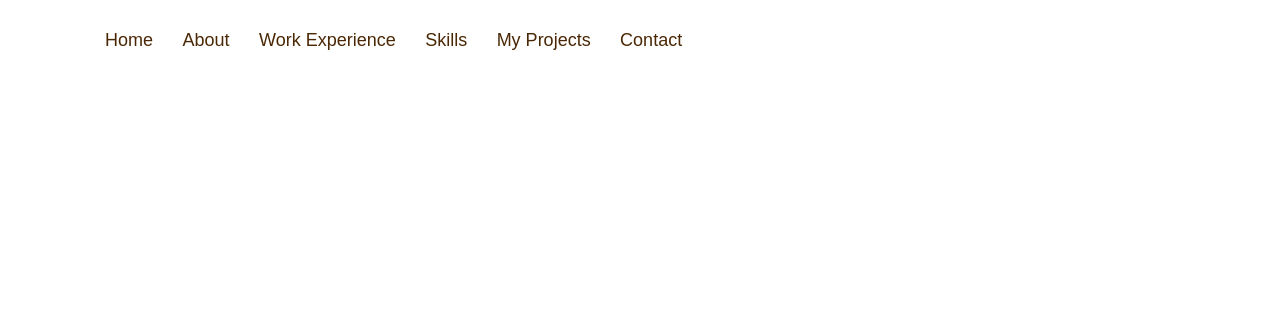
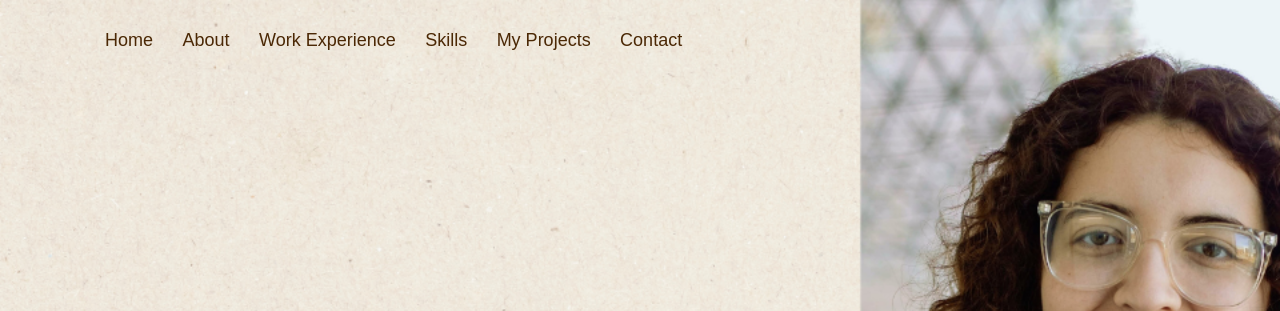
Before and after one commit to ChristalShaner/ChristalShaner.io, a plain HTML site: page index.html in a window 1280 px wide. Shown: the top 311 px of the page. Drawn offline with nearby package versions, Linux system fonts and the light colour scheme; the site is published under a folder, as on GitHub Pages, so addresses that start at the root find nothing.

Commit message:
Update style.css

```diff
--- a/style.css
+++ b/style.css
@@ -156,7 +156,7 @@ section .title::after{
 /* home section styling */
 .home{
     display: flex;
-    background: url("/images/Christal Shaner Website Banner.png") no-repeat center;
+    background: url("images/Christal Shaner Website Banner.png") no-repeat center;
     height: 100vh;
     color: #000000;
     min-height: 500px;
```
